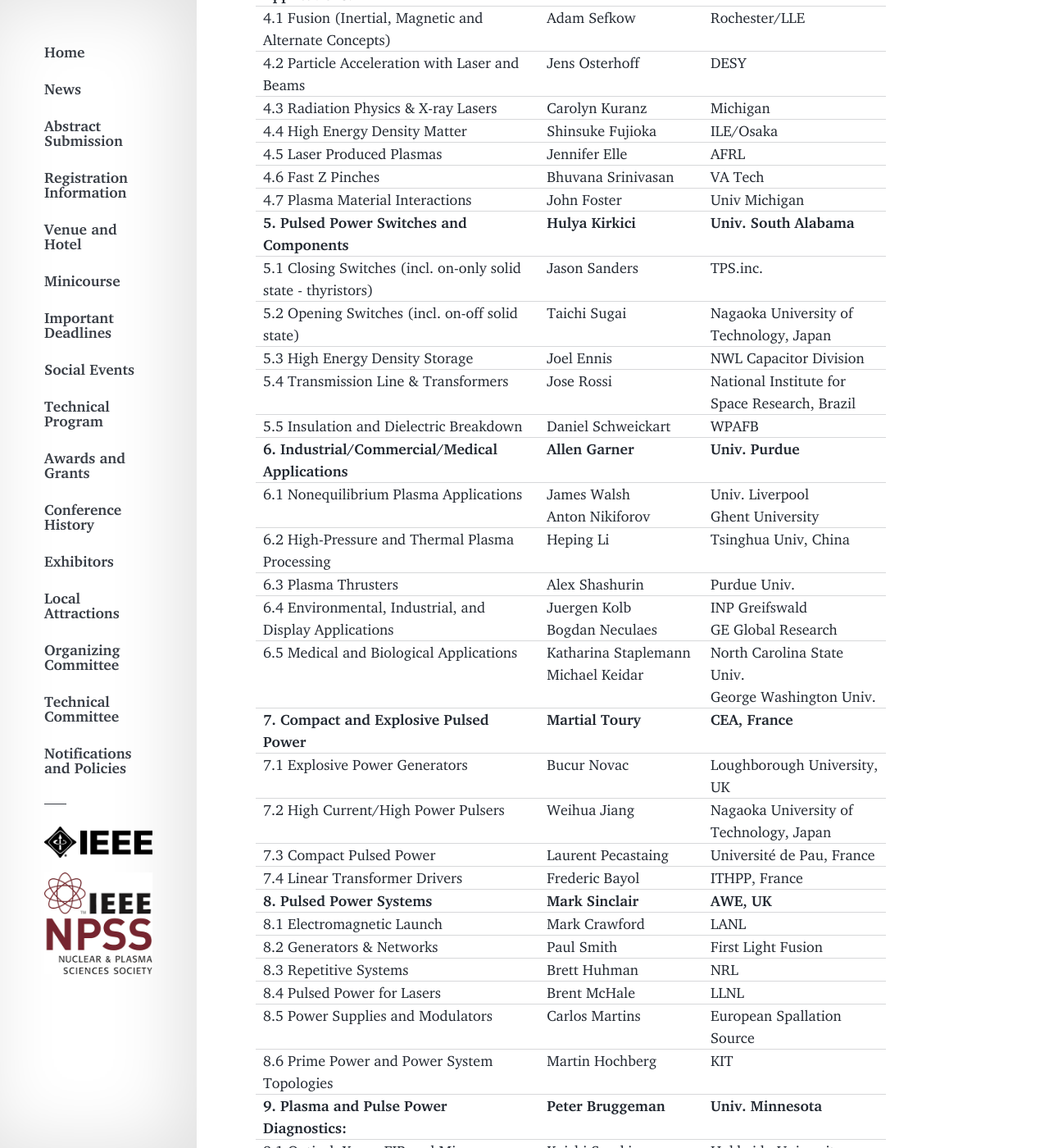
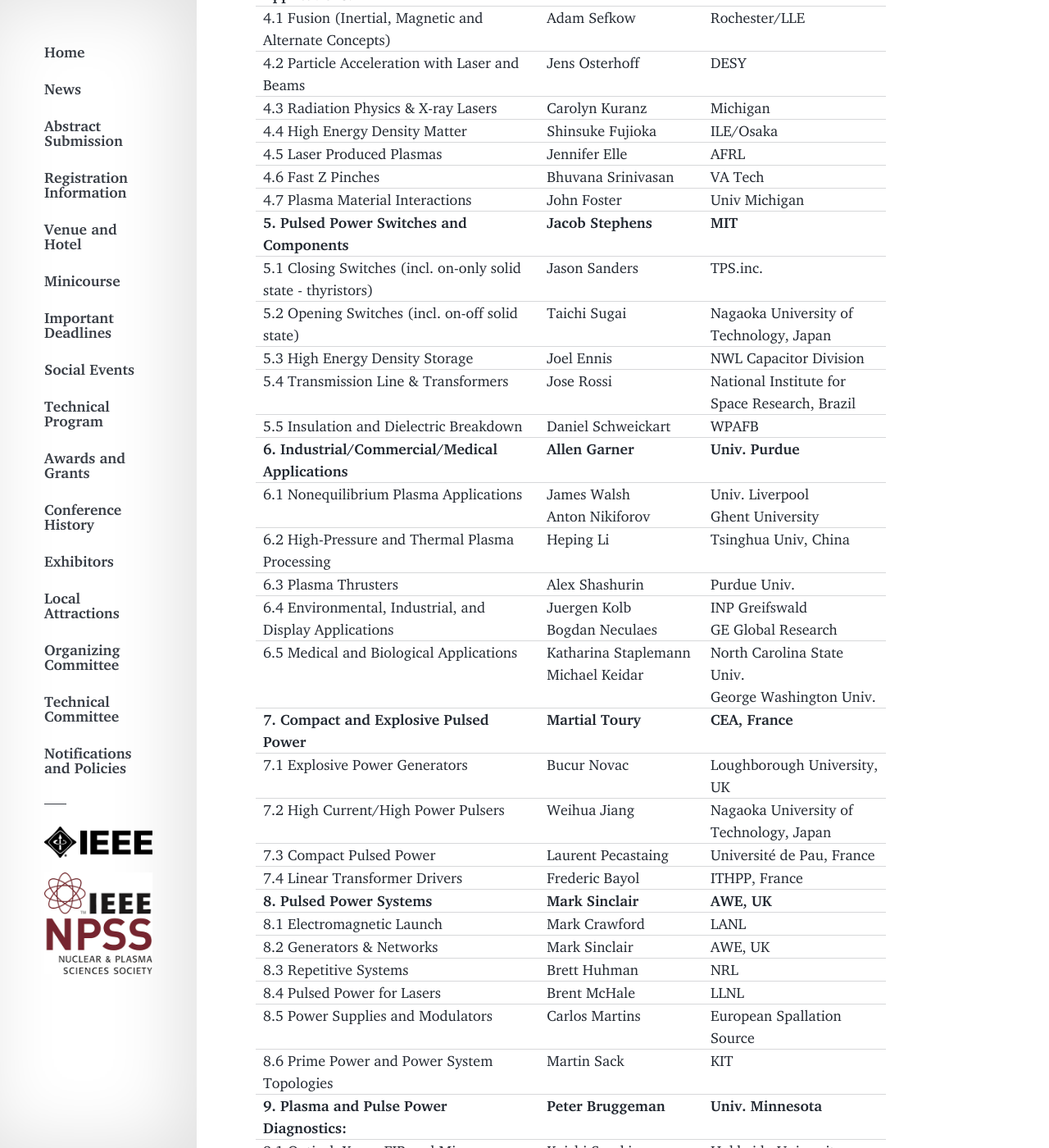
Before and after one commit to ppps2019/ppps2019.github.io, a Jekyll site: the page built from _info_articles/techcommittee.md, in a window 1280 px wide and 1400 px high, scrolled down 1094 px. Shown: the whole window at 82% size. Built offline with Jekyll 4.4.1, drawn with Linux system fonts in a browser that asks for light colours; comment, search, counter and statistics services are not loaded.

Commit message:
Update techcommittee.md

```diff
--- a/_info_articles/techcommittee.md
+++ b/_info_articles/techcommittee.md
@@ -319,10 +319,10 @@ modified: 2018-11-19
         <p><b>5. Pulsed Power Switches and Components</b></p>
       </td>
       <td>
-        <p><b>Hulya Kirkici</b></p>
+        <p><b>Jacob Stephens</b></p>
       </td>
       <td valign="middle" class="td3">
-        <p><b>Univ. South Alabama</b></p>
+        <p><b>MIT</b></p>
       </td>
     </tr>
     <tr>
@@ -534,10 +534,10 @@ modified: 2018-11-19
         <p>8.2 Generators &amp; Networks</p>
       </td>
       <td>
-        <p>Paul Smith</p>
+        <p>Mark Sinclair</p>
       </td>
       <td>
-        <p>First Light Fusion</p>
+        <p>AWE, UK</p>
       </td>
     </tr>
     <tr>
@@ -578,7 +578,7 @@ modified: 2018-11-19
         <p>8.6 Prime Power and Power System Topologies</p>
       </td>
       <td>
-        <p>Martin Hochberg</p>
+        <p>Martin Sack</p>
       </td>
       <td>
         <p>KIT</p>
```
